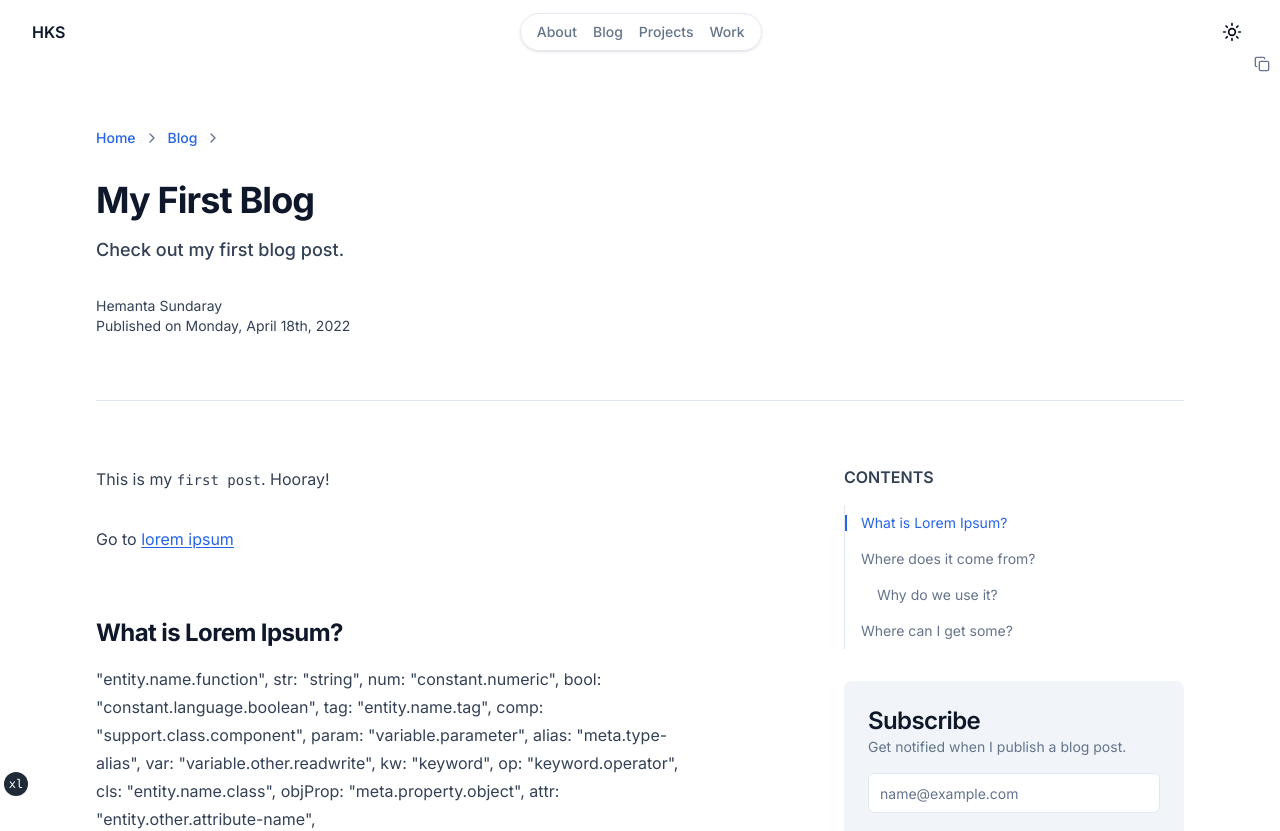
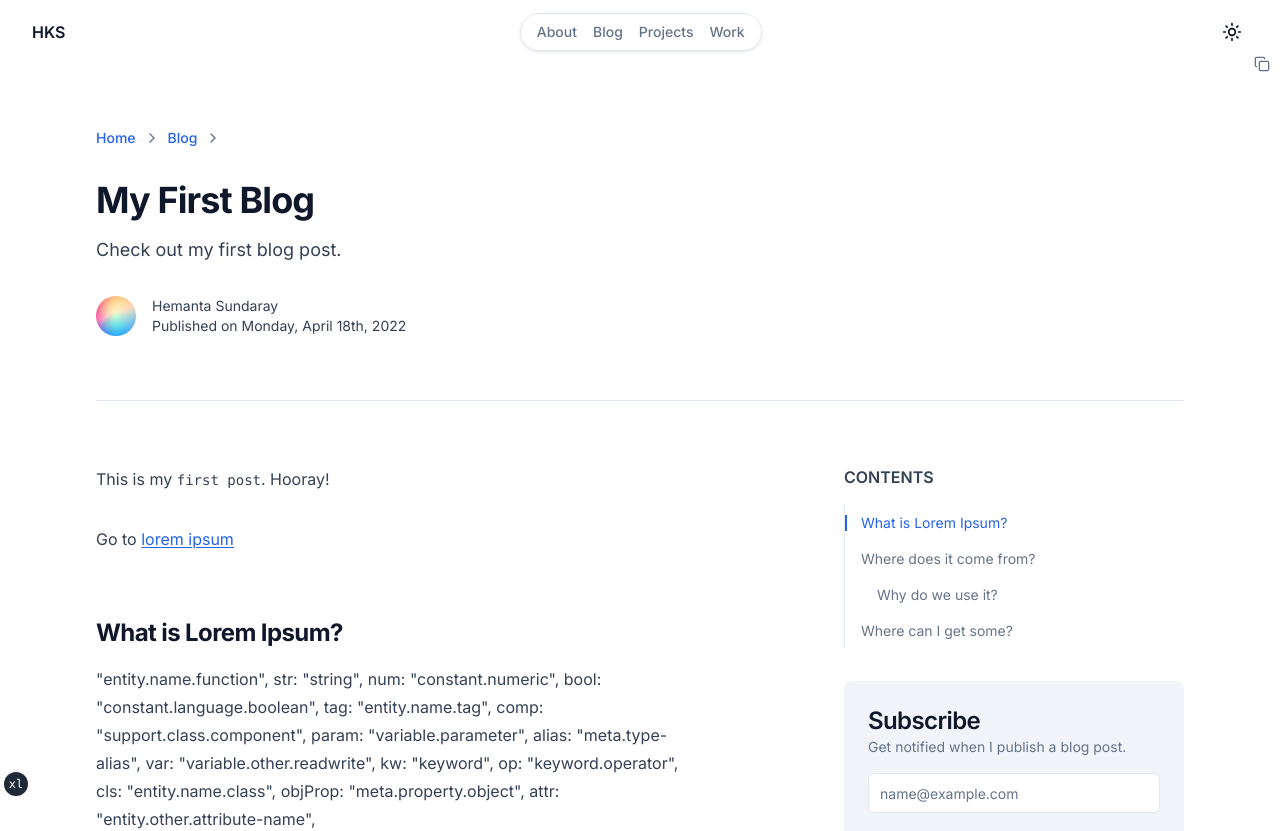
Before and after one commit to sundaray/hemantasundaray, a Next.js app: page /blog/first-post in a window 1280 px wide. Shown: the top 831 px of the page. Built offline with nearby package versions, Linux system fonts and the light colour scheme.

Commit message:
blog avatar added

```diff
--- a/components/blog-post-layout.tsx
+++ b/components/blog-post-layout.tsx
@@ -5,7 +5,7 @@ import { Icons } from "@/components/icons";
 import { PageScrollProgress } from "@/components/page-scroll-progress";
 import { SubscribeForm } from "@/components/subscribe-form";
 import { TOC } from "@/components/toc";
-// import Avatar from "@/app/(blog)/blog/images/avatar.jpg";
+import Avatar from "@/app/blog/images/avatar.jpg";
 import { formatDate } from "@/lib/utils";
 import { Frontmatter } from "@/types";
 import Image from "next/image";
@@ -44,13 +44,13 @@ export function BlogPostLayout({ children, frontmatter }: BlogPostLayoutProps) {
           <h1 className="mb-4 text-balance text-3xl font-bold lg:text-4xl">
             {title}
           </h1>
-          <p className="mb-8 text-lg font-medium">{description}</p>
+          <p className="mb-8 text-lg fpont-medium">{description}</p>
           <div className="flex items-center gap-4">
-            {/* <Image
+            <Image
               src={Avatar}
               className="size-10 rounded-full object-cover object-center"
               alt="Author avatar"
-            /> */}
+            />
             <div className="flex flex-col text-sm text-muted-foreground">
               <p>{author}</p>
               <p>Published on {formatDate(publishedAt)}</p>
```
Also changed, not shown: app/blog/images/avatar.jpg (added).
